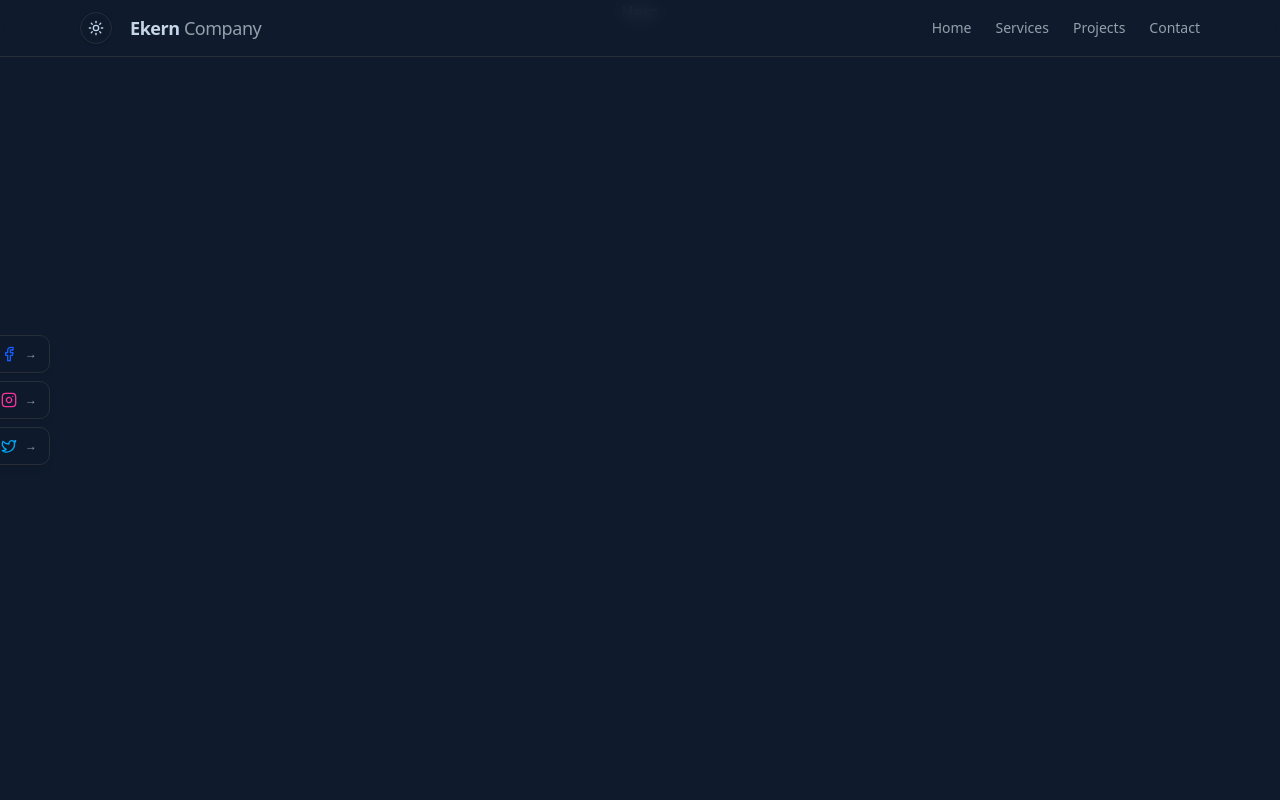
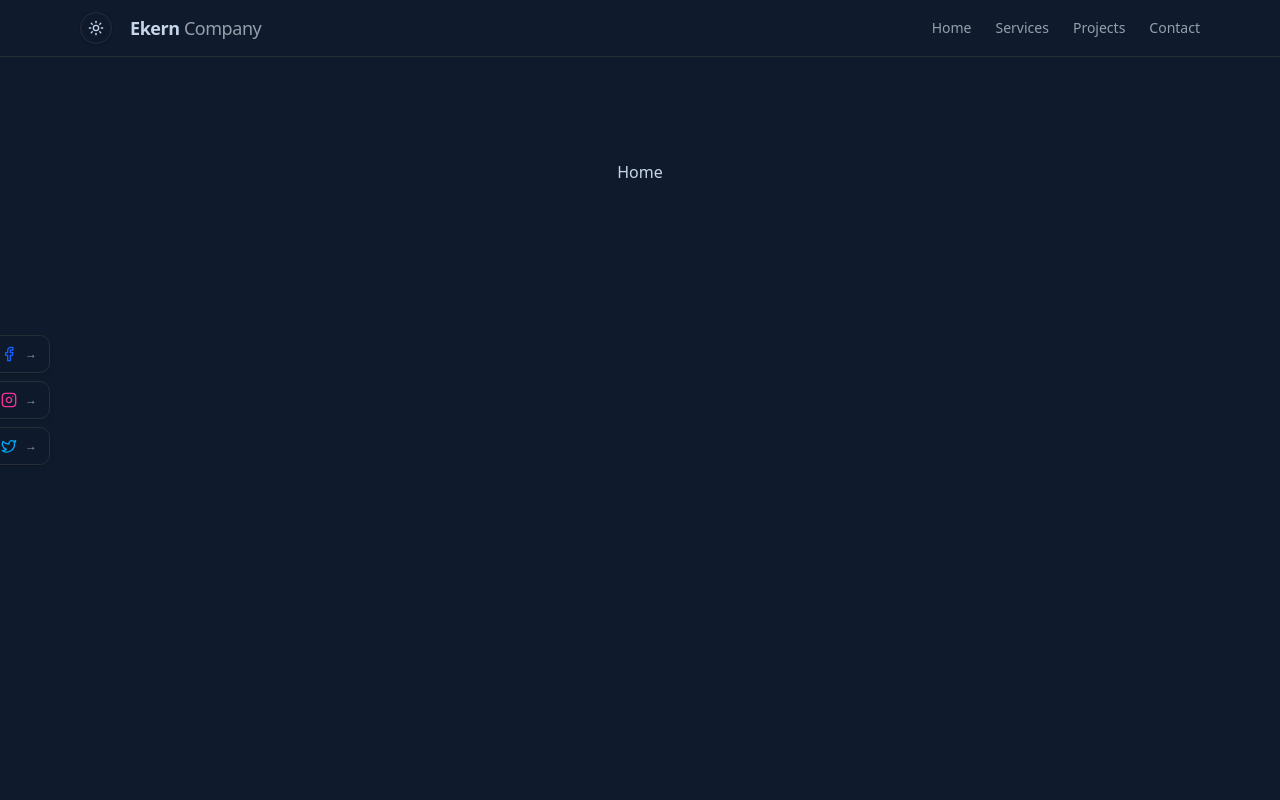
Before and after one commit to radu-bordea/NEXTjs-EkernCompany, a Next.js app: page / in a window 1280 px wide. Shown: the top 800 px of the page. Built offline with nearby package versions, Linux system fonts and the light colour scheme.

Commit message:
fix Navbar

```diff
--- a/Components/Footer.tsx
+++ b/Components/Footer.tsx
@@ -3,7 +3,7 @@ import { Mail, Phone } from "lucide-react";
 
 const Footer = () => {
   return (
-    <footer className="border-t bg-background text-foreground py-6">
+    <footer id="contact" className="border-t bg-background text-foreground py-6">
       <div className="mx-auto max-w-5xl px-4 flex flex-col md:flex-row items-center justify-between gap-4">
 
         {/* LEFT SIDE */}
--- a/Components/Navbar.tsx
+++ b/Components/Navbar.tsx
@@ -46,7 +46,6 @@ const Navbar = () => {
 
         {/* Mobile controls */}
         <div className="flex items-center gap-3 md:hidden">
-          <ThemeToggle />
           <button
             className="inline-flex items-center justify-center rounded-md border px-2.5 py-2 text-sm"
             onClick={() => setOpen((prev) => !prev)}
@@ -60,13 +59,13 @@ const Navbar = () => {
       {/* Mobile dropdown */}
       {open && (
         <div className="md:hidden border-t bg-background/95 backdrop-blur">
-          <div className="mx-auto flex max-w-5xl flex-col px-4 py-2 space-y-1">
+          <div className="mx-auto flex max-w-5xl flex-col px-4 py-2 space-y-1 items-center">
             {navLinks.map((link) => (
               <Link
                 key={link.href}
                 href={link.href}
                 onClick={() => setOpen(false)}
-                className="py-2 text-sm font-medium text-muted-foreground hover:text-foreground transition-colors"
+                className="py-2 text-xl font-medium text-muted-foreground hover:text-foreground transition-colors"
               >
                 {link.label}
               </Link>
--- a/app/page.tsx
+++ b/app/page.tsx
@@ -3,8 +3,8 @@ import Image from "next/image";
 export default function Home() {
   return (
     <div className="flex flex-col min-h-screen items-center justify-center ">
-      <section id="home" className="min-h-screen">
-        Hero
+      <section id="home" className="min-h-screen pt-40">
+        Home
       </section>
       <section id="services" className="min-h-screen">
         Services
@@ -12,9 +12,6 @@ export default function Home() {
       <section id="projects" className="min-h-screen">
         Projects
       </section>
-      <section id="contact" className="min-h-screen">
-        Contact
-      </section>
     </div>
   );
 }
```
